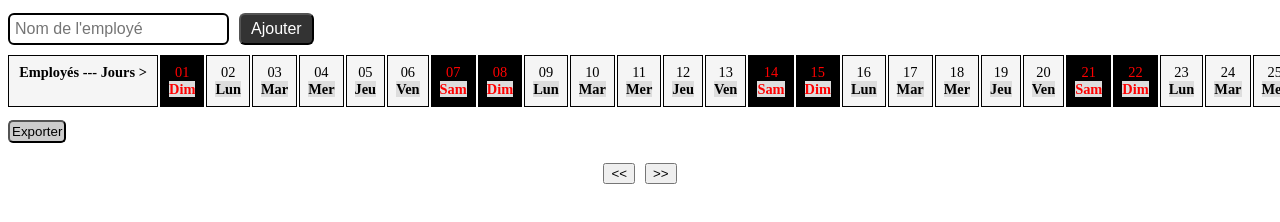
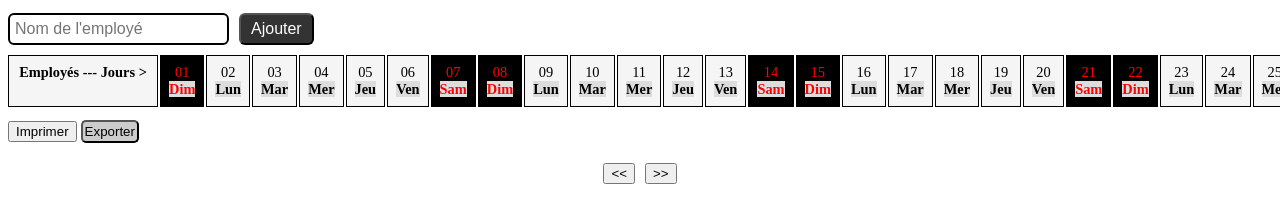
Before and after one commit to TheSDFMaster/horaire, a plain HTML site: page index.html in a window 1280 px wide. Shown: the part 64-286 px from the top of the page. Drawn offline with Linux system fonts and the light colour scheme.

Commit message:
Update index.html
just better

```diff
--- a/index.html
+++ b/index.html
@@ -429,6 +429,7 @@
         <div></div>
         <div></div>
    </div>
+    <button onclick="window.print()">Imprimer</button>
    <script src="calendar.js"></script>
    <script src="https://cdnjs.cloudflare.com/ajax/libs/xlsx/0.18.5/xlsx.full.min.js"></script>
 </body>
```
